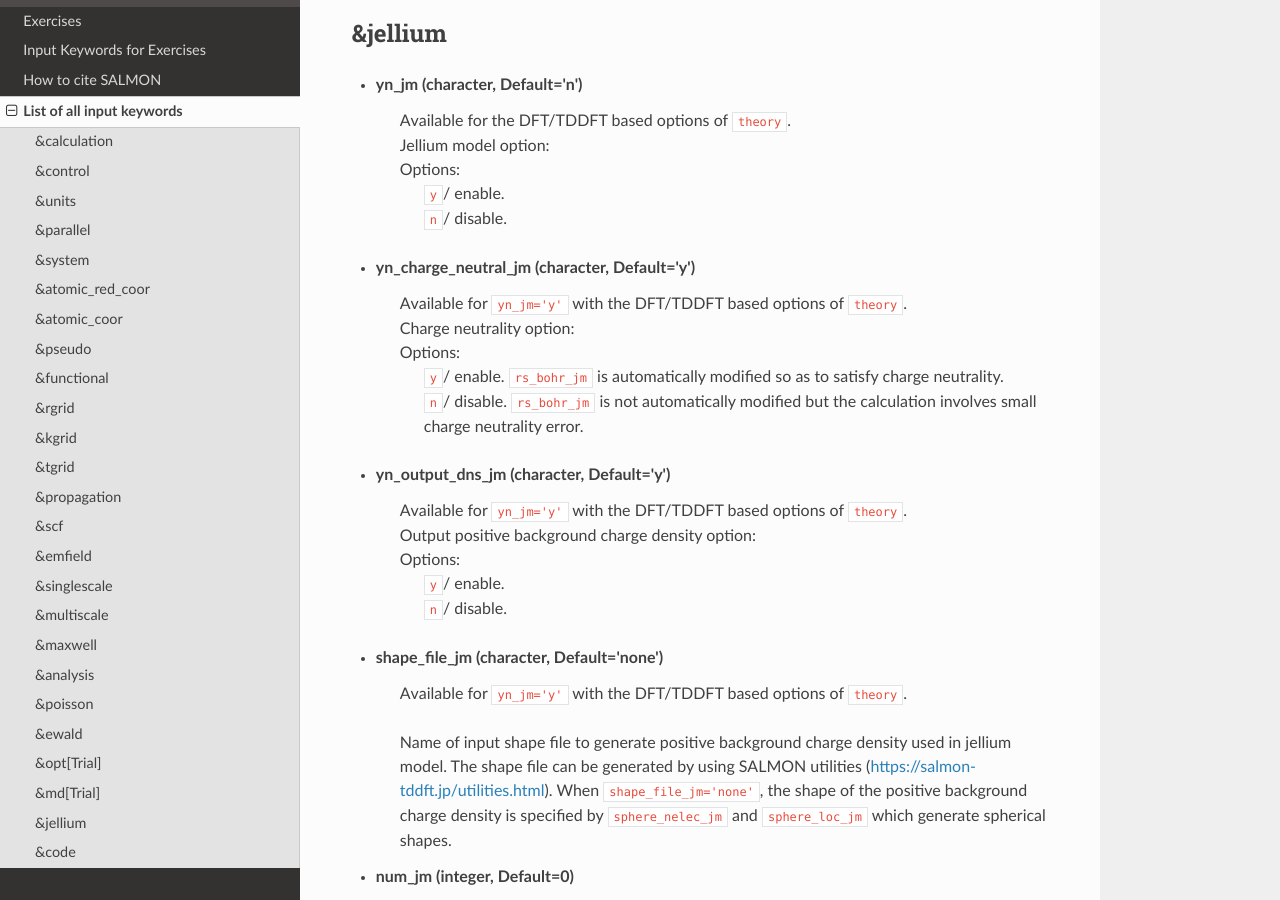
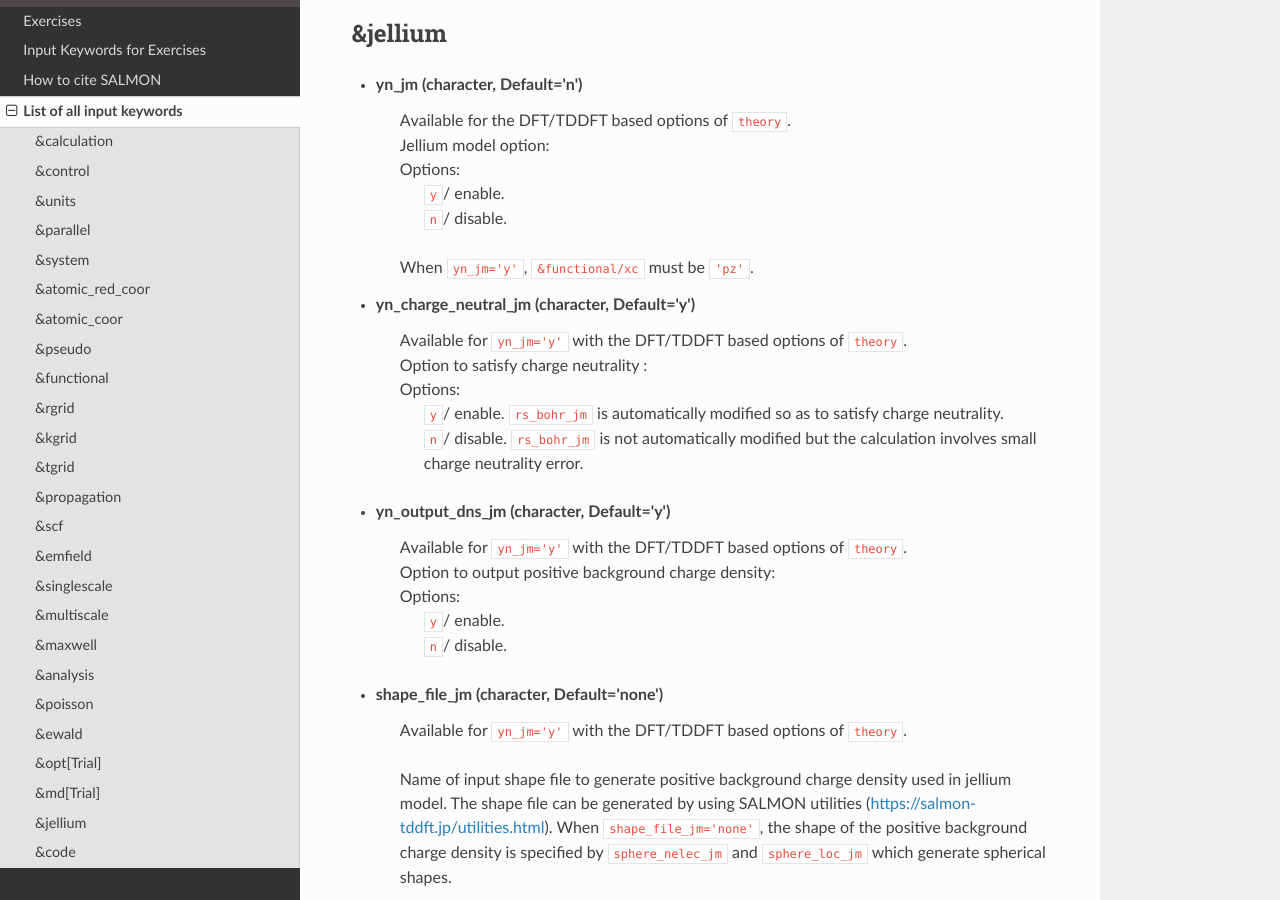
Before and after one commit to SALMON-TDDFT/SALMON-DOCS, a Sphinx documentation site: the page built from source/input_keyword_list.rst, in a window 1280 px wide and 900 px high, scrolled down 33041 px. Built offline with Sphinx 7.4.7 and the Read the Docs theme 2.0.0, drawn with Linux system fonts in a browser that asks for light colours; formulas are drawn with MathJax 3.

Commit message:
Update input_keyword_list.rst

```diff
--- a/source/input_keyword_list.rst
+++ b/source/input_keyword_list.rst
@@ -1145,17 +1145,18 @@ Input for psudopotentials. Size of array (:) is equal to ``&system/nelem``.
    | Options:
    |  ``y``/ enable.
    |  ``n``/ disable.
+   When ``yn_jm='y'``, ``&functional/xc`` must be ``'pz'``.
 
 - **yn_charge_neutral_jm** (character, Default='y')
    | Available for ``yn_jm='y'`` with the DFT/TDDFT based options of ``theory``.
-   | Charge neutrality option:
+   | Option to satisfy charge neutrality :
    | Options:
    |  ``y``/ enable. ``rs_bohr_jm`` is automatically modified so as to satisfy charge neutrality.
    |  ``n``/ disable. ``rs_bohr_jm`` is not automatically modified but the calculation involves small charge neutrality error.
 
 - **yn_output_dns_jm** (character, Default='y')
    | Available for ``yn_jm='y'`` with the DFT/TDDFT based options of ``theory``.
-   | Output positive background charge density option:
+   | Option to output positive background charge density:
    | Options:
    |  ``y``/ enable.
    |  ``n``/ disable.
```
